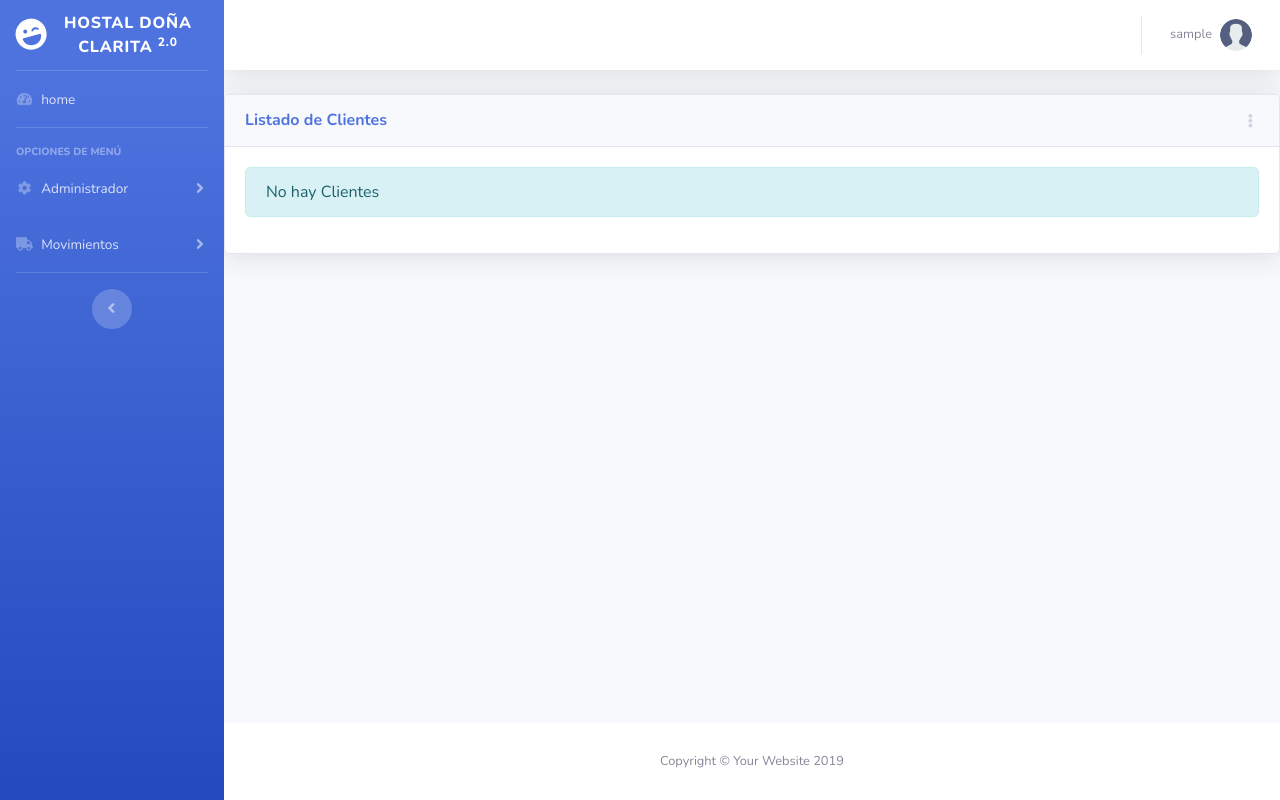
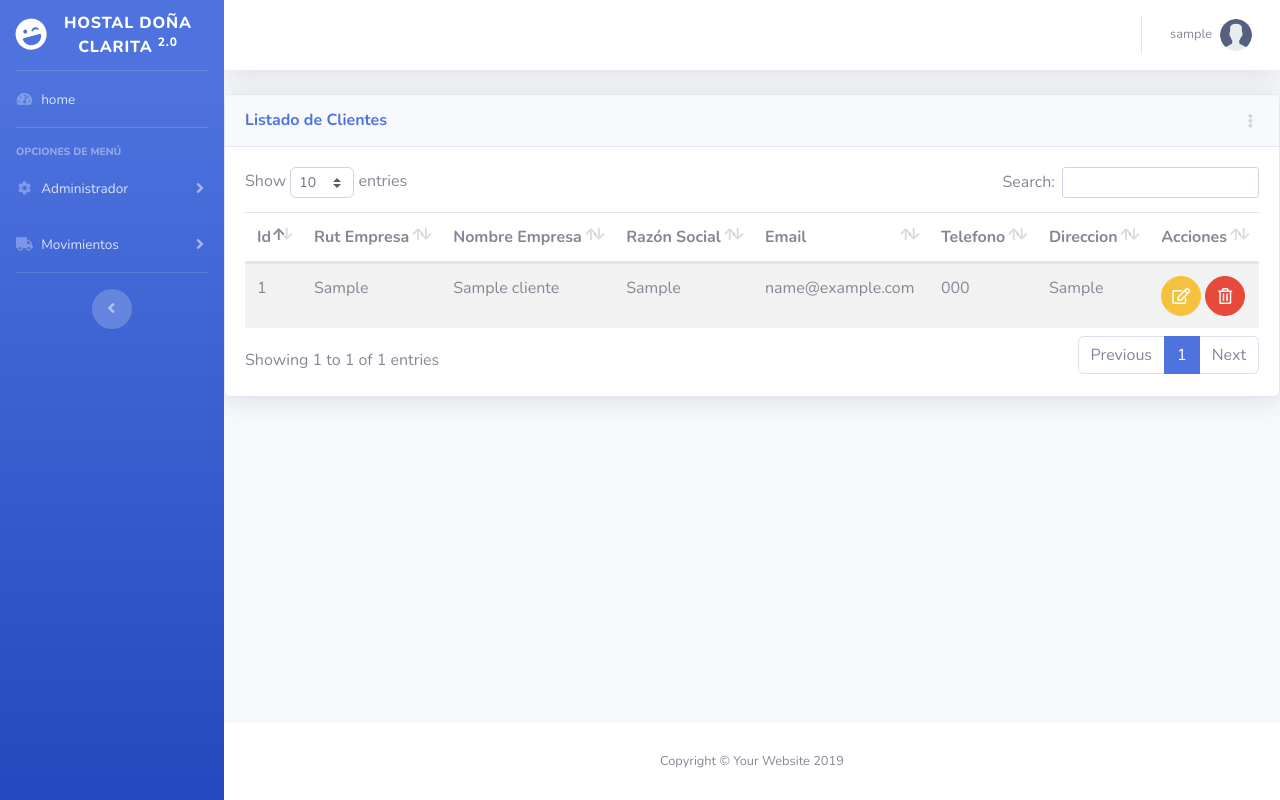
Before and after one commit to dcdarck/Hostal-donia-clarita, a Django app: page /cliente/clientes/ in a window 1280 px wide. Run offline with Django 4.2, Linux system fonts and the light colour scheme; a user stored in the database is signed in; tables that the repository leaves empty hold one stand-in row (values such as "Sample post"); some libraries are stand-ins or nearby versions.

Commit message:
Mostrando primeros registros de clientes 	modified:   cliente/models.py 	modified:   cliente/templates/formCliente.html 	modified:   cliente/templates/listaClientes.html 	modified:   cliente/views.py 	modified:   web/settings.py

```diff
--- a/cliente/admin.py
+++ b/cliente/admin.py
@@ -1,2 +1,4 @@
 from django.contrib import admin
 from .models import Cliente
+
+admin.site.register(Cliente)
--- a/cliente/models.py
+++ b/cliente/models.py
@@ -11,13 +11,14 @@ class Cliente(ClaseModelo):
     telefono = models.CharField(max_length=45)
     direccion = models.CharField(max_length=200)
 
-    def __str__(self):
-        return '{}'.format(self.descripcion)
-
-    def guardar(self):
-        self.descripcion = self.descripcion.upper()
-
-        super(Cliente, self).guardar()
-
+    #def __str__(self):
+    #    return '{}'.format(self.descripcion)
+#
+    #def guardar(self):
+    #    self.descripcion = self.descripcion.upper()
+#
+    #    super(Cliente, self).guardar()
+#
     class Meta:
         verbose_name_plural = "Clientes"
+        db_table = 'CLIENTE'
--- a/cliente/templates/formCliente.html
+++ b/cliente/templates/formCliente.html
@@ -16,7 +16,7 @@
             <div class="row">
               <div class="col-9">
                 <div class="input-group">
-                  <input type="text" name="descripcion" maxlength="100" id="descripcion" class="form-control" placeholder="Descripción" value="{% if Cliente %} {{ Cliente.descripcion }} {% endif %}" required>
+                  <input type="text" name="rut_empresa" maxlength="100" id="rut_empresa" class="form-control" placeholder="Rut empresa" value="{% if Cliente %} {{ Cliente.rut_empresa }} {% endif %}" required>
                 </div>
               </div>
               <div class="col-3">
--- a/cliente/templates/listaClientes.html
+++ b/cliente/templates/listaClientes.html
@@ -14,13 +14,14 @@
     </div>
   </div>
   <div class="card-body">
-    {% if not categorias %}
+    {% if not clientes %}
     <div class="alert alert-info">No hay Clientes</div>
     {% else %}
     <table class="table table-striped table-hover">
       <thead>
         <th>Id</th>
         <th>Rut Empresa</th>
+        <th>Nombre Empresa</th>
         <th>Razón Social</th>
         <th>Email</th>
         <th>Telefono</th>
@@ -28,11 +29,15 @@
         <th class="all">Acciones</th>
       </thead>
       <tbody>
-        {% for Cliente in Clientes %}
+        {% for Cliente in clientes %}
         <tr>
           <td>{{ Cliente.id_cliente}}</td>
           <td>{{ Cliente.rut_empresa }}</td>
           <td>{{ Cliente.nombre_empresa }}</td>
+          <td>{{ Cliente.razon_social }}</td>
+          <td>{{ Cliente.email }}</td>
+          <td>{{ Cliente.telefono }}</td>
+          <td>{{ Cliente.direccion }}</td>
           <td>
             <a href="{% url 'cliente:editarCliente' Cliente.id_cliente %}" class="btn btn-warning btn-circle" role="button"><i class="far fa-edit"></i></a>
             <a href="{% url 'cliente:eliminarCliente' Cliente.id_cliente %}" class="btn btn-danger btn-circle" role="button"><i class="far fa-trash-alt"></i></a>
--- a/cliente/views.py
+++ b/cliente/views.py
@@ -18,7 +18,7 @@ class listarClientes(SinPrivilegios, generic.ListView):
 
 class editarCliente(SuccessMessageMixin, SinPrivilegios, generic.UpdateView):
     model = Cliente
-    template_name = "cliente/formCliente.html"
+    template_name = "formCliente.html"
     context_object_name = "cliente"
     form_class = ClienteForm
     success_url = reverse_lazy("cliente:listaClientes")
@@ -33,7 +33,7 @@ class editarCliente(SuccessMessageMixin, SinPrivilegios, generic.UpdateView):
 
 class eliminarCliente(SuccessMessageMixin, SinPrivilegios, generic.DeleteView):
     model = Cliente
-    template_name = 'cliente/eliminarCliente.html'
+    template_name = 'eliminarCliente.html'
     context_object_name = 'obj'
     success_url = reverse_lazy("cliente:listaClientes")
     success_message = "El Cliente ha sido eliminado correctamente"
@@ -41,7 +41,7 @@ class eliminarCliente(SuccessMessageMixin, SinPrivilegios, generic.DeleteView):
 
 class nuevoCliente(SuccessMessageMixin, SinPrivilegios, generic.CreateView):
     model = Cliente
-    template_name = "cliente/formCliente.html"
+    template_name = "formCliente.html"
     context_object_name = "cliente"
     form_class = ClienteForm
     success_url = reverse_lazy("cliente:listaClientes")
--- a/web/__init__.py
+++ b/web/__init__.py
@@ -0,0 +1,2 @@
+import pymysql
+pymysql.install_as_MySQLdb()
--- a/web/settings.py
+++ b/web/settings.py
@@ -27,7 +27,7 @@ SECRET_KEY = 'django-insecure-=n#c7t&h*l1mnw8$%t(l0opvq#koetnm5ekv81)@l7b99t_jot
 # SECURITY WARNING: don't run with debug turned on in production!
 DEBUG = True
 
-ALLOWED_HOSTS = ["23.23.242.63"]
+ALLOWED_HOSTS = []
 
 
 # Application definition
@@ -83,7 +83,7 @@ WSGI_APPLICATION = 'web.wsgi.application'
 DATABASES = {
     'default': {
         'ENGINE': 'django.db.backends.mysql',
-        'NAME': 'dona_clarita',
+        'NAME': 'dona_clarita1',
         'USER': 'hostal@%',
         'PASSWORD':'gato',
         'HOST':'52.0.232.251',
```
Also changed, not shown: cliente/migrations/0002_alter_cliente_table.py (added).
